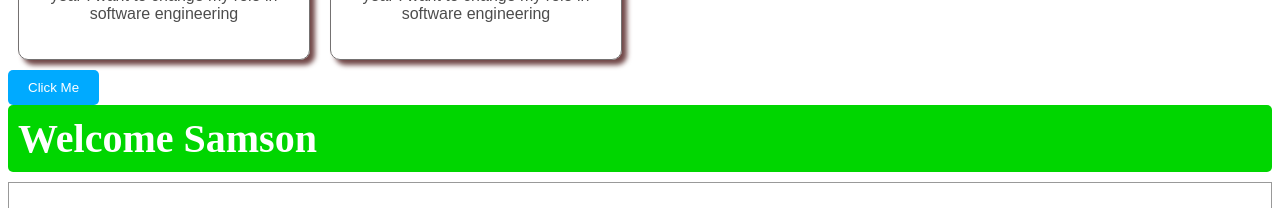
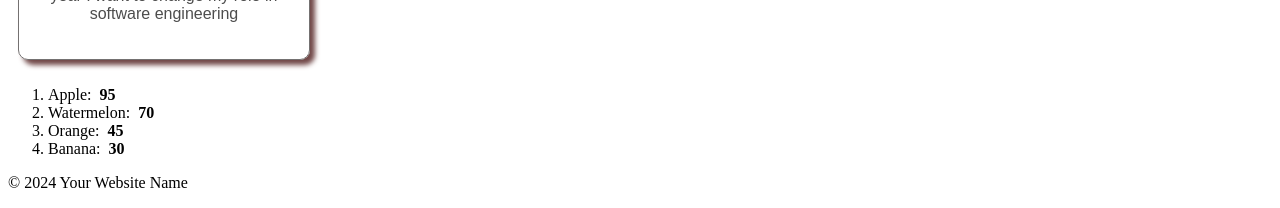
Before and after one commit to samson-mutangili/ReactJs, a React app in the folder my-react-app/: page / in a window 1280 px wide. Shown: the part 448-656 px from the top of the page. Built offline with nearby package versions, Linux system fonts and the light colour scheme; the HTML template or start-up script is replaced by a standard one.

Commit message:
Added a list component, and sorted lists

```diff
--- a/my-react-app/src/App.jsx
+++ b/my-react-app/src/App.jsx
@@ -5,22 +5,24 @@
 import Button from './Button/Button.jsx';
 import Student from './Student.jsx';
 import UserGreeting from './UserGreeting.jsx';
+import List from './List.jsx';
 
 function App() {
 
   return(
     <>
       <Header/>
-      <Food/>
-      <Card/>
+      {/* <Food/> */}
       <Card/>
       <br></br>
-      <Button/>
+      {/* <Button/>
       <UserGreeting isLoggedIn={true} username="Samson"/>
       <Student name="Samson" age={27} profession="Software Engineer" hasMasters={true}/>
       <Student name="Justus" age={28} profession="Chef" hasMasters={false}/>
       <Student name="Brian" age={23} profession="Teacher" hasMasters={true}/>
-      <Student/>
+      <Student/> */}
+
+      <List/>
 
       <Footer/>
     </>
--- /dev/null
+++ b/my-react-app/src/List.jsx
@@ -0,0 +1,34 @@
+function List(){
+
+    const fruits = [
+                    {id: 1, name: "Apple", calories: 95},
+                    {id: 2, name: "Orange", calories: 45},
+                    {id: 3, name: "Banana", calories: 30},
+                    {id: 4, name: "Watermelon", calories: 70},
+                ]
+
+    //sort the strings
+    fruits.sort((a, b) => a.name.localeCompare(b.name)); //sort in alphabetical order
+    //fruits.sort((a, b) => b.name.localeCompare(a.name)); //sort in reverse alphabetical order
+
+    fruits.sort((a, b) => a.calories - b.calories); //numeric order or ascending order
+    fruits.sort((a, b) => b.calories - a.calories); //reverse numeric order or descending order
+
+
+    //fruits that have calories less than 50
+    const lowCalFruits = fruits.filter((fruit) => fruit.calories < 50)
+
+    //fruits that have high calories than 50
+    const highCalFruits = fruits.filter((fruit) => fruit.calories >= 50)
+
+    const listItems = fruits.map(fruit => <li key={fruit.id}>
+                                            {fruit.name}: &nbsp;
+                                            <b>{fruit.calories}</b>
+                                                            </li>);
+
+    return(
+        <ol>{listItems}</ol>
+    );
+}
+
+export default List
```
